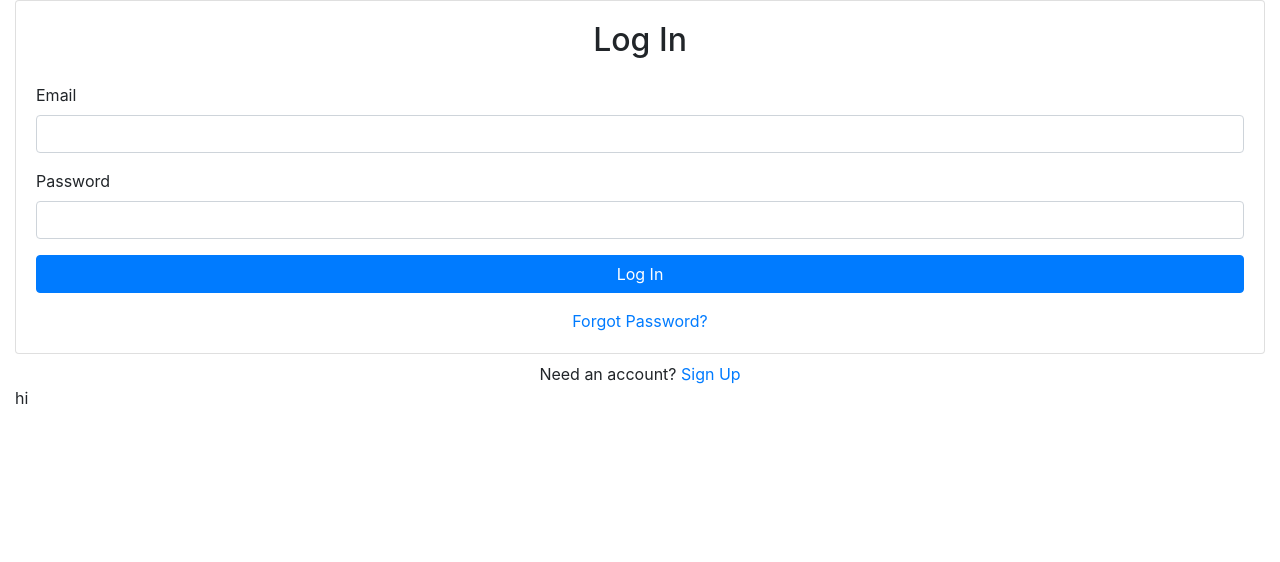
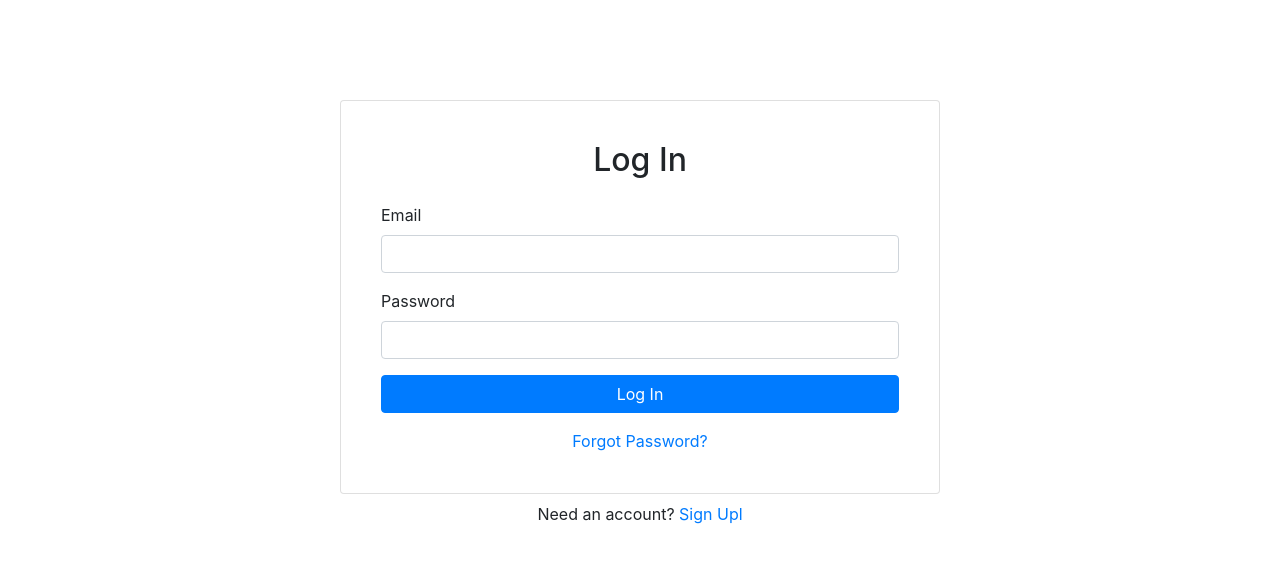
Before and after one commit to Tai510/authentication-firebase, a React (Create React App) app: page /login in a window 1280 px wide. Shown: the top 562 px of the page. Built offline with nearby package versions, Linux system fonts and the light colour scheme; no server answers; a web font is replaced by a local one.

Commit message:
found stupid bug and fixed login and sign up forms

```diff
--- a/src/components/App.js
+++ b/src/components/App.js
@@ -24,7 +24,6 @@ function App() {
             </Switch>
           </AuthProvider>
         </Router>
-        hi
       </div>
     </Container>
   );
--- /dev/null
+++ b/src/components/Auth.css
@@ -0,0 +1,8 @@
+#Register-Forms{
+    flex: 1 1 auto;
+    min-height: 1px;
+    padding: 1.25rem;
+    width: 600px;
+    margin: auto;
+    margin-top: 100px;
+}
--- a/src/components/Login.js
+++ b/src/components/Login.js
@@ -2,6 +2,7 @@ import React, { useRef, useState } from "react";
 import { Form, Button, Card, Alert } from "react-bootstrap";
 import { useAuth } from "../contexts/AuthContext";
 import { Link, useHistory } from "react-router-dom";
+import './Auth.css';
 
 export default function Login() {
   const emailRef = useRef();
@@ -28,7 +29,7 @@ export default function Login() {
 
   return (
     <>
-      <Card>
+      <Card id='Register-Forms'>
         <Card.Body>
           <h2 className="text-center mb-4">Log In</h2>
           {error && <Alert variant="danger">{error}</Alert>}
@@ -51,7 +52,7 @@ export default function Login() {
         </Card.Body>
       </Card>
       <div className="w-100 text-center mt-2">
-        Need an account? <Link to="/signup">Sign Up</Link>
+        Need an account? <Link to="/signup">Sign Upl</Link>
       </div>
     </>
   );
--- a/src/components/Signup.js
+++ b/src/components/Signup.js
@@ -2,6 +2,7 @@ import React, { useRef, useState } from "react";
 import { Form, Button, Card, Alert } from "react-bootstrap";
 import { useAuth } from "../contexts/AuthContext";
 import { Link, useHistory } from "react-router-dom";
+import './Auth.css';
 
 export default function Signup() {
   const emailRef = useRef();
@@ -33,7 +34,7 @@ export default function Signup() {
 
   return (
     <>
-      <Card>
+      <Card id='Register-Forms'>
         <Card.Body>
           <h2 className="text-center mb-4">Sign Up</h2>
           {error && <Alert variant="danger">{error}</Alert>}
--- a/src/components/UpdateProfile.js
+++ b/src/components/UpdateProfile.js
@@ -2,6 +2,7 @@ import React, { useRef, useState } from "react";
 import { Form, Button, Card, Alert } from "react-bootstrap";
 import { useAuth } from "../contexts/AuthContext";
 import { Link, useHistory } from "react-router-dom";
+import './Auth.css';
 
 export default function UpdateProfile() {
   const emailRef = useRef();
@@ -43,7 +44,7 @@ export default function UpdateProfile() {
 
   return (
     <>
-      <Card>
+      <Card id='Register-Forms'>
         <Card.Body>
           <h2 className="text-center mb-4">Update Profile</h2>
           {error && <Alert variant="danger">{error}</Alert>}
```
Also changed, not shown: 1 other file (tests, documents, lock files or other folders).
